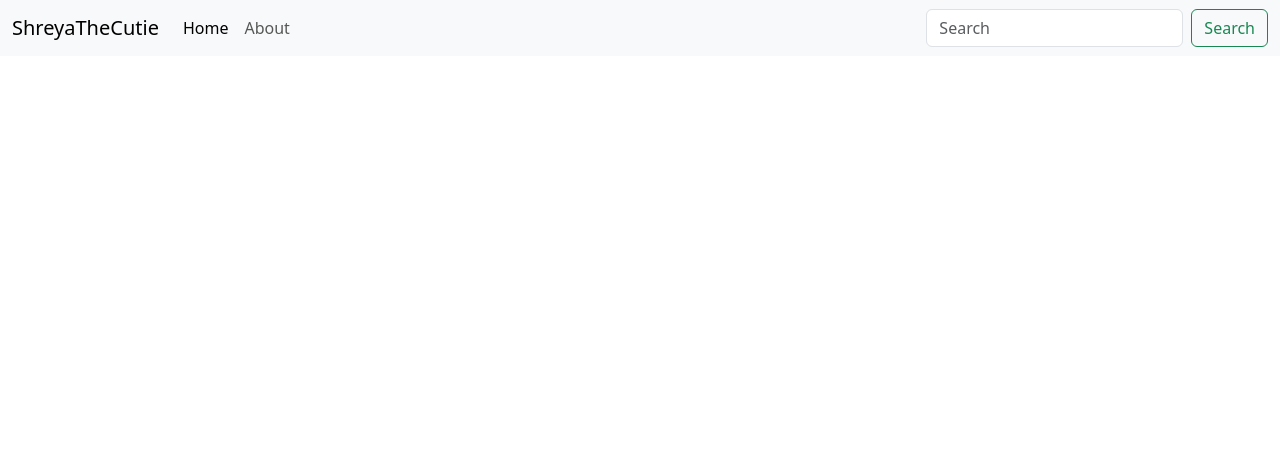
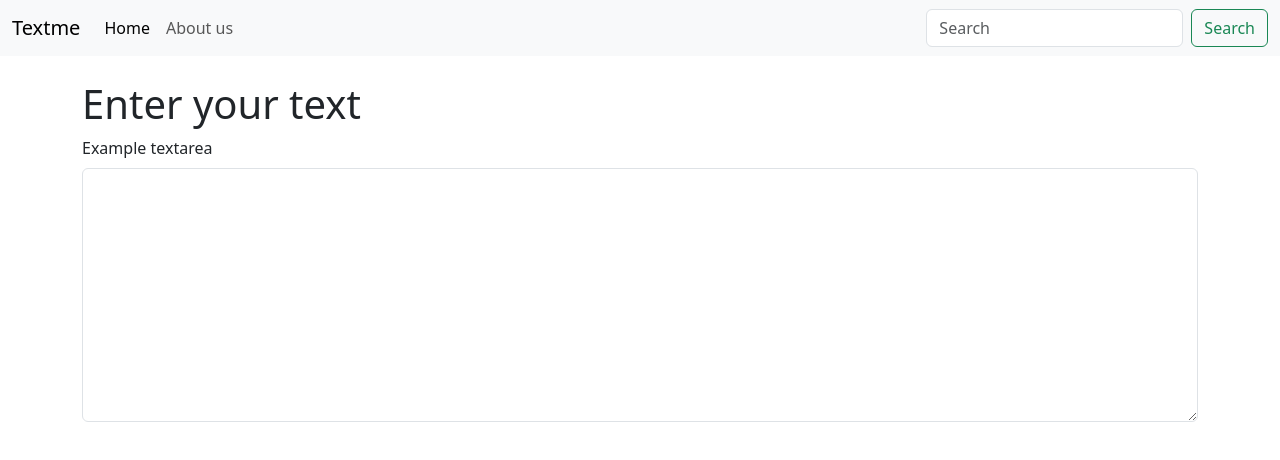
Before and after one commit to ShreyaKurry13/practice, a React (Create React App) app: page / in a window 1280 px wide. Shown: the top 460 px of the page. Built offline with nearby package versions, Linux system fonts and the light colour scheme.

Commit message:
code changes:[video 6 done]

```diff
--- a/src/App.js
+++ b/src/App.js
@@ -1,32 +1,16 @@
 import './App.css';
+import Navbar from './components/Navbar';
+import TextForm from './components/textForm';
 
 
 function App() {
   return (
     <>
-      <nav className="navbar navbar-expand-lg bg-body-tertiary">
-  <div className="container-fluid">
-    <a className="navbar-brand" href="/">ShreyaTheCutie</a>
-    <button className="navbar-toggler" type="button" data-bs-toggle="collapse" data-bs-target="#navbarSupportedContent" aria-controls="navbarSupportedContent" aria-expanded="false" aria-label="Toggle navigation">
-      <span className="navbar-toggler-icon"></span>
-    </button>
-    <div className="collapse navbar-collapse" id="navbarSupportedContent">
-      <ul className="navbar-nav me-auto mb-2 mb-lg-0">
-        <li className="nav-item">
-          <a className="nav-link active" aria-current="page" href="/">Home</a>
-        </li>
-        <li className="nav-item">
-          <a className="nav-link" href="/">About</a>
-        </li>
+      <Navbar title="Textme" about="About us"/>
+      <div className="container my-4 ">
+      <TextForm heading="Enter your text"/>
+      </div>
 
-      </ul>
-      <form className="d-flex" role="search">
-        <input className="form-control me-2" type="search" placeholder="Search" aria-label="Search"/>
-        <button className="btn btn-outline-success" type="submit">Search</button>
-      </form>
-    </div>
-  </div>
-</nav>
     </>
   );
 }
--- /dev/null
+++ b/src/components/Navbar.js
@@ -0,0 +1,36 @@
+import React from 'react'
+import PropTypes from 'prop-types'
+
+
+export default function Navbar(props) {
+  return (
+    <div>
+      <nav className="navbar navbar-expand-lg bg-body-tertiary">
+  <div className="container-fluid">
+    <a className="navbar-brand" href="/">{props.title}</a>
+    <button className="navbar-toggler" type="button" data-bs-toggle="collapse" data-bs-target="#navbarSupportedContent" aria-controls="navbarSupportedContent" aria-expanded="false" aria-label="Toggle navigation">
+      <span className="navbar-toggler-icon"></span>
+    </button>
+    <div className="collapse navbar-collapse" id="navbarSupportedContent">
+      <ul className="navbar-nav me-auto mb-2 mb-lg-0">
+        <li className="nav-item">
+          <a className="nav-link active" aria-current="page" href="/">Home</a>
+        </li>
+        <li className="nav-item">
+          <a className="nav-link" href="/">{props.about}</a>
+        </li>
+
+      </ul>
+      <form className="d-flex" role="search">
+        <input className="form-control me-2" type="search" placeholder="Search" aria-label="Search"/>
+        <button className="btn btn-outline-success" type="submit">Search</button>
+      </form>
+    </div>
+  </div>
+</nav>
+    </div>
+  )
+}
+
+Navbar.propTypes = {title:PropTypes.string,
+                    about:PropTypes.string}
--- /dev/null
+++ b/src/components/textForm.js
@@ -0,0 +1,12 @@
+import React from 'react'
+
+export default function textForm(props) {
+  return (
+
+    <div class="mb-3">
+    <h1>{props.heading}</h1>
+    <label for="myBox" class="form-label">Example textarea</label>
+    <textarea class="form-control" id="myBox" rows="10"></textarea>
+    </div>
+  )
+}
```
